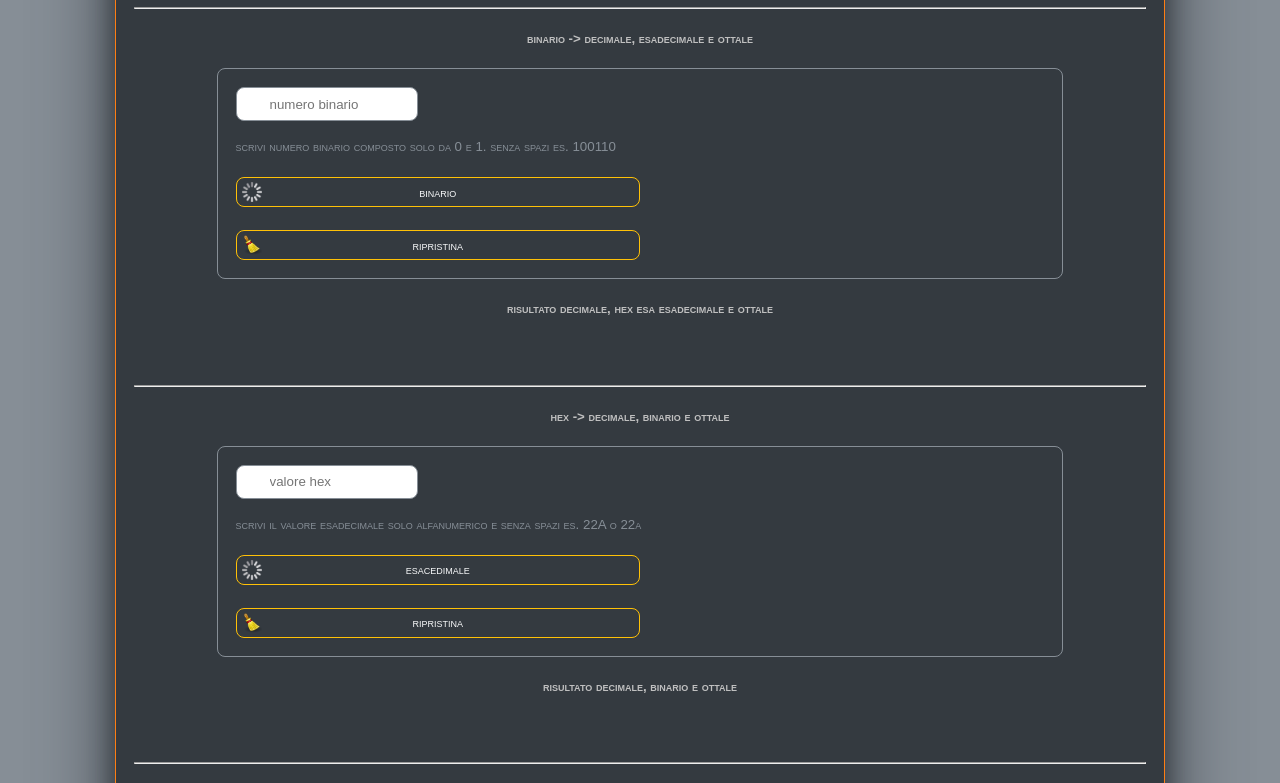
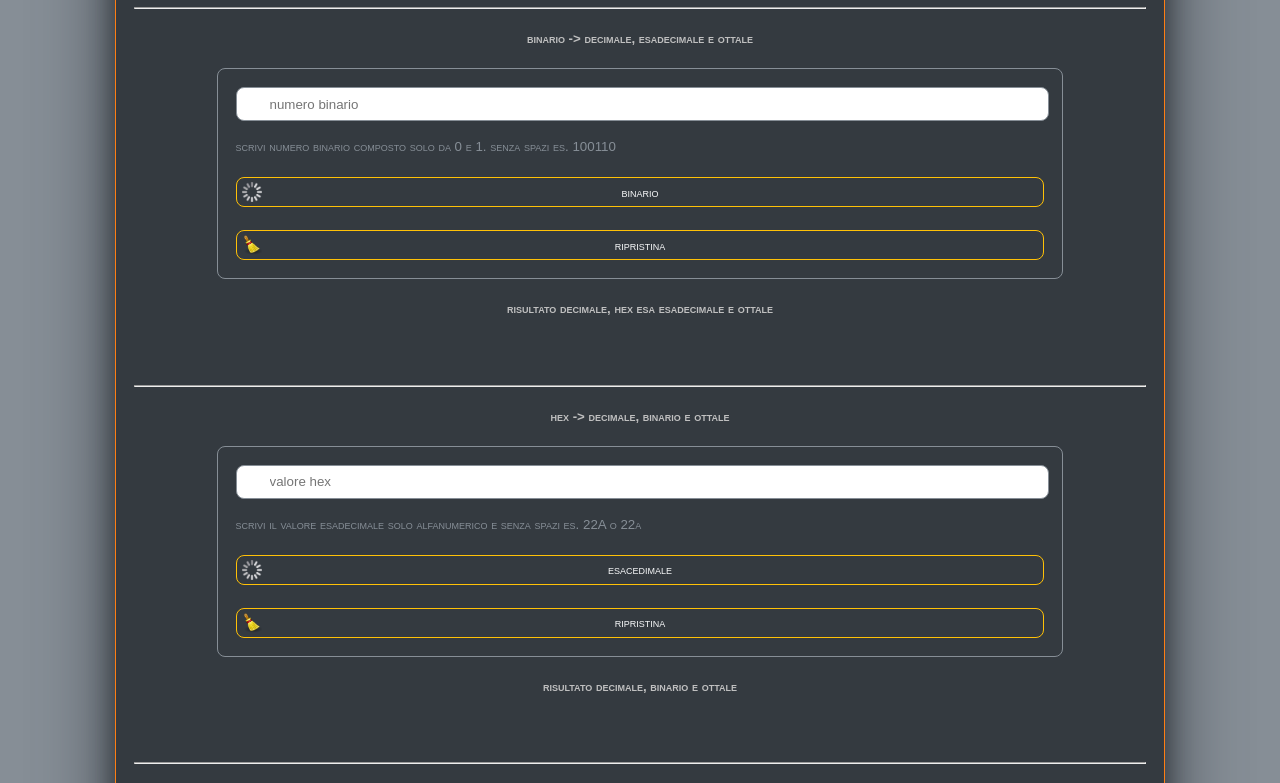
Before and after one commit to ivanpierdeveloper/calc-all, a plain HTML site: page index.html in a window 1280 px wide. Shown: the part 213-996 px from the top of the page. Drawn offline with nearby package versions, Linux system fonts and the light colour scheme.

Commit message:
Update style.css

```diff
--- a/docs/css/style.css
+++ b/docs/css/style.css
@@ -2,7 +2,7 @@
 
 .btn {
     border-radius: 8px;
-    width: 50%;
+    width: 100%;
     height: 30px;
     font-family: Arial, Helvetica, monospace, sans-serif;
     font-variant: small-caps;
@@ -161,7 +161,7 @@ input[type=email],
 input[type=number],
 input[type=customized] {
     display: block;
-    width: 18%;
+    width: 96%;
     height: 30px;
     border: 1px solid var(--secondary);
     border-radius: 8px;
```
